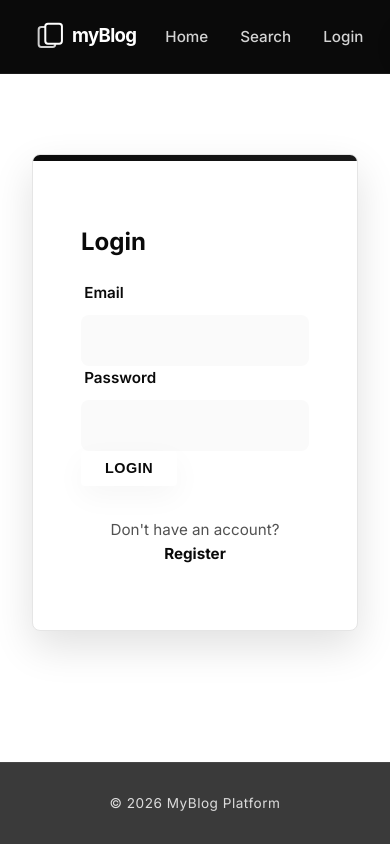
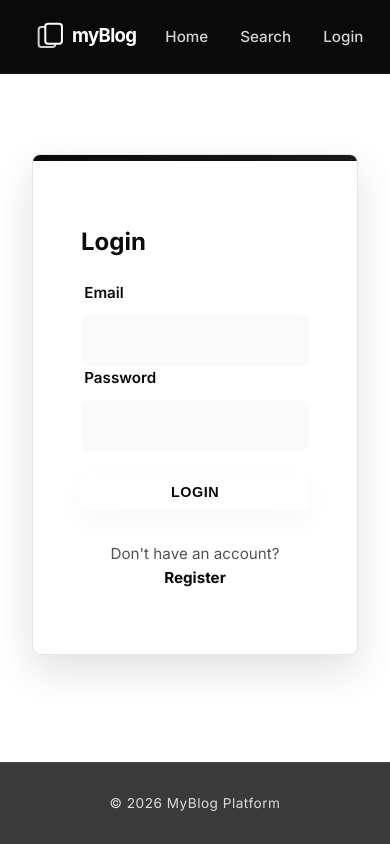
Before and after one commit to Zubair7812/myBlog--Blogging-Platform, a React (Vite) app in the folder client/: page /login in a window 390 px wide. Shown: the top 844 px of the page. Built offline with nearby package versions, Linux system fonts and the light colour scheme.

Commit message:
UI tweaks: Center login button & remove phone number

```diff
--- a/client/src/pages/Auth.css
+++ b/client/src/pages/Auth.css
@@ -115,3 +115,10 @@
     margin-bottom: 1rem;
     animation: fadeIn 0.3s ease;
 }
+
+.btn-block {
+    width: 100%;
+    display: block;
+    margin-top: 1.5rem;
+    text-align: center;
+}
--- a/client/src/pages/Profile.jsx
+++ b/client/src/pages/Profile.jsx
@@ -90,8 +90,6 @@ const Profile = () => {
                         <h3>CONTACTS</h3>
                         <div className="contact-info">
                             <p><i className="fas fa-envelope"></i> {profileData.email}</p>
-                            {/* Placeholder contact info as per design reference */}
-                            <p><i className="fas fa-phone"></i> +1 234 567 890</p>
                         </div>
 
                         <div className="social-links-sidebar">
```
